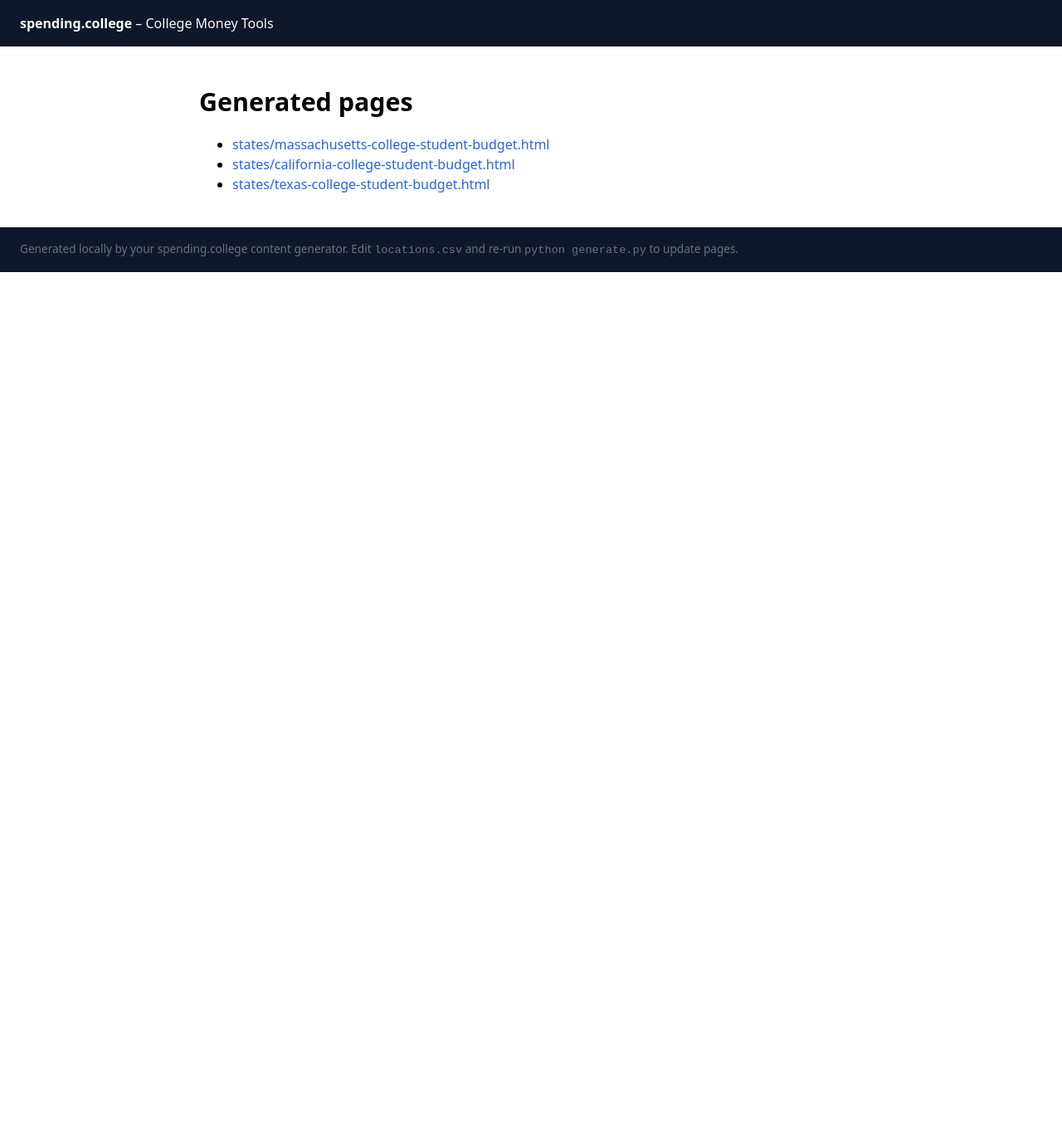
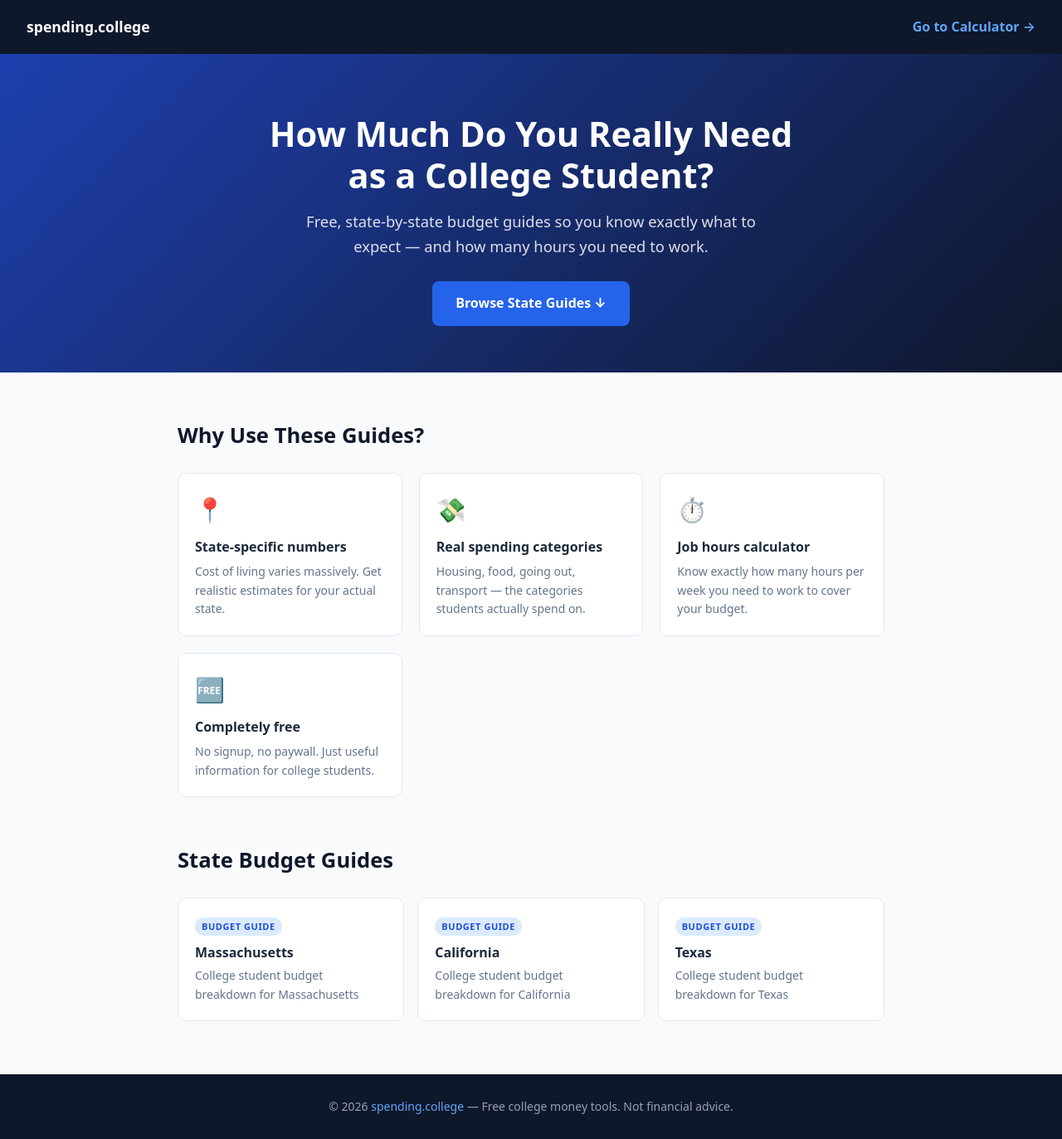
Before and after one commit to CashPrep/spending-empire, a plain HTML site: page docs/index.html in a window 1280 px wide. Shown: the whole page at 83% size. Before the commit the page ends 800 px from the top, so only its background shows below. Drawn offline with Linux system fonts and the light colour scheme.

Commit message:
Upgrade homepage to real landing page

```diff
--- a/docs/index.html
+++ b/docs/index.html
@@ -2,38 +2,99 @@
 <html lang="en">
 <head>
   <meta charset="UTF-8">
-  <title>Spending College – Local Generator</title>
-  <meta name="description" content="Local content generator index for spending.college.">
+  <title>College Student Budget Guides by State | spending.college</title>
+  <meta name="description" content="Free college student budget guides for every state. See real spending numbers, plan your hours, and take control of your money.">
   <meta name="viewport" content="width=device-width, initial-scale=1.0">
   <style>
-    body { font-family: system-ui, -apple-system, BlinkMacSystemFont, "Segoe UI", sans-serif; margin: 0; padding: 0; line-height: 1.5; }
-    header, footer { padding: 16px 24px; background:#0f172a; color:#f9fafb; }
-    main { padding: 24px; max-width: 800px; margin: 0 auto; }
-    a { color:#2563eb; text-decoration:none; }
-    a:hover { text-decoration:underline; }
-    table { border-collapse: collapse; width: 100%; margin: 16px 0; }
-    th, td { border:1px solid #e5e7eb; padding:8px; text-align:left; }
-    h1 { font-size: 1.9rem; margin-bottom: 0.5rem; }
-    h2 { margin-top: 2rem; }
-    .tag { display:inline-block; background:#e0f2fe; color:#0369a1; padding:2px 8px; border-radius:9999px; font-size:12px; margin-bottom:8px;}
-    .cta { display:inline-block; margin-top:12px; padding:10px 16px; background:#2563eb; color:#fff; border-radius:6px; font-weight:600; }
-    .cta:hover { background:#1d4ed8; }
-    .faq-item { margin-bottom: 12px; }
-    .faq-item h3 { margin-bottom:4px; font-size:1rem; }
-    .small { font-size: 0.85rem; color:#6b7280; }
+    *, *::before, *::after { box-sizing: border-box; margin: 0; padding: 0; }
+    body { font-family: system-ui, -apple-system, BlinkMacSystemFont, "Segoe UI", sans-serif; background: #f8fafc; color: #1e293b; line-height: 1.6; }
+    header { background: #0f172a; color: #f9fafb; padding: 18px 32px; display: flex; justify-content: space-between; align-items: center; }
+    header a { color: #60a5fa; text-decoration: none; font-weight: 600; }
+    .hero { background: linear-gradient(135deg, #1e40af, #0f172a); color: #fff; text-align: center; padding: 72px 24px 56px; }
+    .hero h1 { font-size: 2.6rem; font-weight: 800; margin-bottom: 16px; line-height: 1.2; }
+    .hero p { font-size: 1.15rem; opacity: 0.85; max-width: 560px; margin: 0 auto 28px; }
+    .hero a { display: inline-block; background: #2563eb; color: #fff; padding: 14px 28px; border-radius: 8px; font-weight: 700; font-size: 1rem; text-decoration: none; }
+    .hero a:hover { background: #1d4ed8; }
+    .section { max-width: 900px; margin: 56px auto; padding: 0 24px; }
+    .section h2 { font-size: 1.6rem; font-weight: 700; margin-bottom: 24px; color: #0f172a; }
+    .grid { display: grid; grid-template-columns: repeat(auto-fill, minmax(240px, 1fr)); gap: 16px; }
+    .card { background: #fff; border: 1px solid #e2e8f0; border-radius: 10px; padding: 20px; text-decoration: none; color: #1e293b; transition: box-shadow 0.15s; display: block; }
+    .card:hover { box-shadow: 0 4px 16px rgba(0,0,0,0.1); border-color: #2563eb; }
+    .card .tag { display: inline-block; background: #dbeafe; color: #1d4ed8; font-size: 11px; font-weight: 600; padding: 2px 8px; border-radius: 999px; margin-bottom: 8px; text-transform: uppercase; letter-spacing: 0.05em; }
+    .card h3 { font-size: 1rem; font-weight: 700; margin-bottom: 4px; }
+    .card p { font-size: 0.875rem; color: #64748b; }
+    .features { display: grid; grid-template-columns: repeat(auto-fill, minmax(220px, 1fr)); gap: 20px; margin-top: 8px; }
+    .feature { background: #fff; border-radius: 10px; border: 1px solid #e2e8f0; padding: 20px; }
+    .feature .icon { font-size: 1.8rem; margin-bottom: 10px; }
+    .feature h3 { font-size: 1rem; font-weight: 700; margin-bottom: 6px; }
+    .feature p { font-size: 0.875rem; color: #64748b; }
+    footer { background: #0f172a; color: #94a3b8; text-align: center; padding: 28px 24px; font-size: 0.875rem; margin-top: 64px; }
+    footer a { color: #60a5fa; text-decoration: none; }
   </style>
 </head>
 <body>
-  <header>
-    <div><strong>spending.college</strong> – College Money Tools</div>
-  </header>
-  <main>
-    <h1>Generated pages</h1><ul><li><a href="states/massachusetts-college-student-budget.html">states/massachusetts-college-student-budget.html</a></li><li><a href="states/california-college-student-budget.html">states/california-college-student-budget.html</a></li><li><a href="states/texas-college-student-budget.html">states/texas-college-student-budget.html</a></li></ul>
-  </main>
-  <footer>
-    <div class="small">
-      Generated locally by your spending.college content generator. Edit <code>locations.csv</code> and re-run <code>python generate.py</code> to update pages.
+
+<header>
+  <div><strong style="font-size:1.1rem;">spending.college</strong></div>
+  <a href="https://spending.college" target="_blank">Go to Calculator →</a>
+</header>
+
+<div class="hero">
+  <h1>How Much Do You Really Need<br>as a College Student?</h1>
+  <p>Free, state-by-state budget guides so you know exactly what to expect — and how many hours you need to work.</p>
+  <a href="#guides">Browse State Guides ↓</a>
+</div>
+
+<div class="section">
+  <h2>Why Use These Guides?</h2>
+  <div class="features">
+    <div class="feature">
+      <div class="icon">📍</div>
+      <h3>State-specific numbers</h3>
+      <p>Cost of living varies massively. Get realistic estimates for your actual state.</p>
     </div>
-  </footer>
+    <div class="feature">
+      <div class="icon">💸</div>
+      <h3>Real spending categories</h3>
+      <p>Housing, food, going out, transport — the categories students actually spend on.</p>
+    </div>
+    <div class="feature">
+      <div class="icon">⏱️</div>
+      <h3>Job hours calculator</h3>
+      <p>Know exactly how many hours per week you need to work to cover your budget.</p>
+    </div>
+    <div class="feature">
+      <div class="icon">🆓</div>
+      <h3>Completely free</h3>
+      <p>No signup, no paywall. Just useful information for college students.</p>
+    </div>
+  </div>
+</div>
+
+<div class="section" id="guides">
+  <h2>State Budget Guides</h2>
+  <div class="grid">
+    <a class="card" href="states/massachusetts-college-student-budget.html">
+      <span class="tag">Budget Guide</span>
+      <h3>Massachusetts</h3>
+      <p>College student budget breakdown for Massachusetts</p>
+    </a>
+    <a class="card" href="states/california-college-student-budget.html">
+      <span class="tag">Budget Guide</span>
+      <h3>California</h3>
+      <p>College student budget breakdown for California</p>
+    </a>
+    <a class="card" href="states/texas-college-student-budget.html">
+      <span class="tag">Budget Guide</span>
+      <h3>Texas</h3>
+      <p>College student budget breakdown for Texas</p>
+    </a>
+  </div>
+</div>
+
+<footer>
+  <p>© 2026 <a href="https://spending.college">spending.college</a> — Free college money tools. Not financial advice.</p>
+</footer>
+
 </body>
 </html>
```
